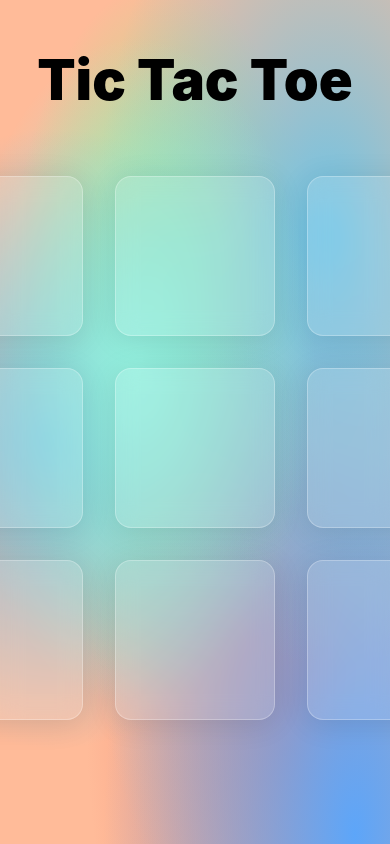
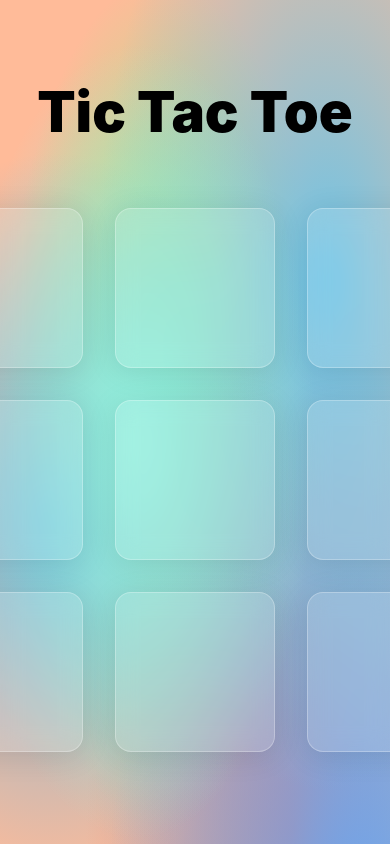
Before and after one commit to LeunensMichiel/tic-tac-toe, a React (Vite) app: page / in a window 390 px wide. Shown: the top 844 px of the page. Built offline with nearby package versions, Linux system fonts and the light colour scheme.

Commit message:
Make page a bit more responsive

```diff
--- a/src/styles/App.scss
+++ b/src/styles/App.scss
@@ -1,7 +1,9 @@
 .app {
   text-align: center;
   width: 100%;
-  height: 100vh;
+  min-height: 100vh;
+  height: 100%;
+  padding: 5rem 0;
   background-color: #ffbb99;
   background-image: radial-gradient(
       at 35% 44%,
@@ -18,7 +20,6 @@
     font-weight: 900;
     font-size: 3.5rem;
     margin-top: 0;
-    padding-top: 3rem;
   }
 }
 
```
